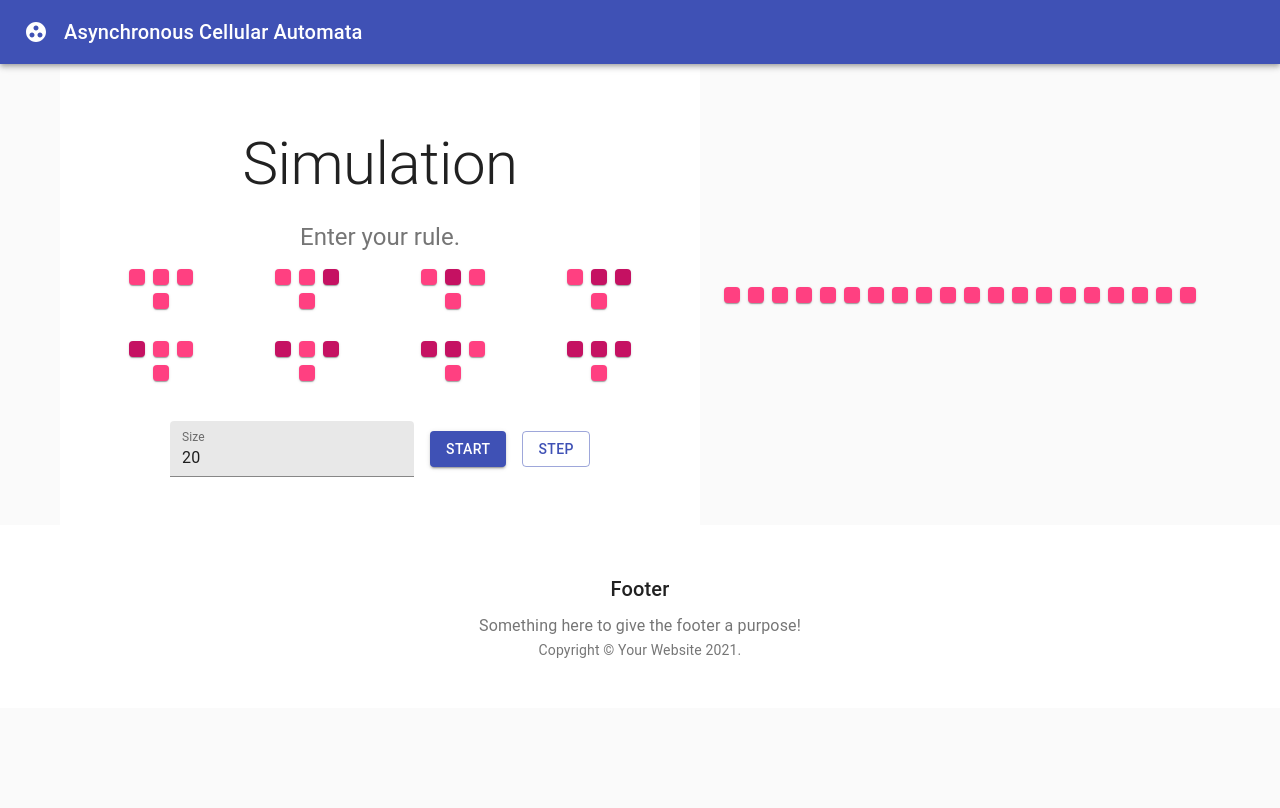
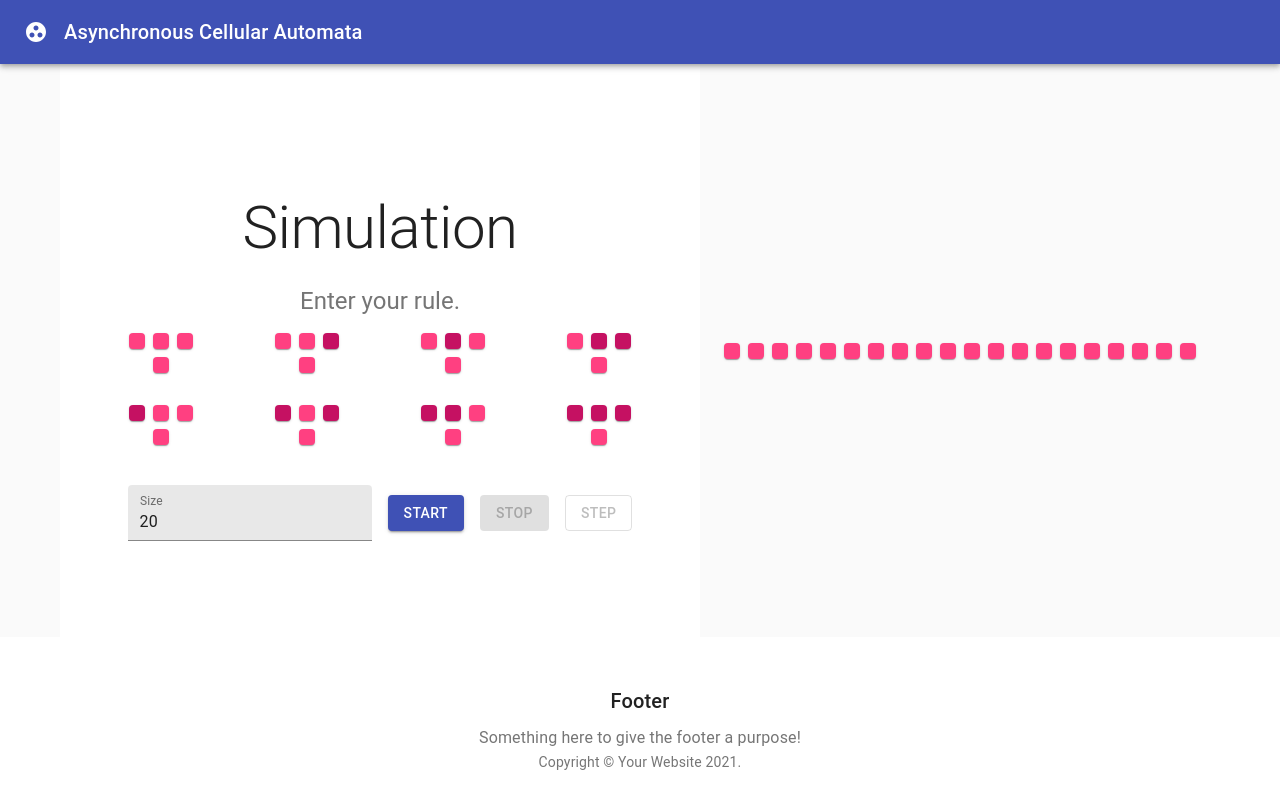
Before and after one commit to zjackwang/Asynch-CA-Emulator, a React (Create React App) app in the folder ca-emulator/: page / in a window 1280 px wide. Shown: the top 808 px of the page. Built offline with nearby package versions, Linux system fonts and the light colour scheme.

Commit message:
able to access input data and display output data

```diff
--- a/ca-emulator/src/CellGrid.js
+++ /dev/null
@@ -1,33 +0,0 @@
-import React from 'react';
-import { Grid, Paper } from "@material-ui/core";
-import { makeStyles } from '@material-ui/core/styles';
-
-const useStyles = makeStyles((theme) => ({
-  paper: {
-    height: theme.spacing(2),
-    width: theme.spacing(2),
-    backgroundColor: theme.palette.secondary.light,
-  },
-}));
-
-export default function CellGrid(props) {
-  const classes = useStyles();
-  console.log(props.size);
-  var sizeArray = Array.from({length: props.size});
-  console.log(sizeArray);
-
-  return (
-    <Grid
-      container
-      justify="center"
-      alignItems="center"
-      spacing={1}
-    >
-      {sizeArray.map((input) => (
-        <Grid item key={input}>
-          <Paper className={classes.paper} />
-        </Grid>
-      ))}
-    </Grid>
-  )
-}
--- /dev/null
+++ b/ca-emulator/src/InputCell.js
@@ -0,0 +1,32 @@
+import React from 'react';
+import { Paper } from "@material-ui/core";
+import { makeStyles } from '@material-ui/core/styles';
+
+const useStyles = makeStyles((theme) => ({
+  paperOff: {
+    height: theme.spacing(2),
+    width: theme.spacing(2),
+    backgroundColor: theme.palette.secondary.light,
+  },
+  paperOn: {
+    height: theme.spacing(2),
+    width: theme.spacing(2),
+    backgroundColor: theme.palette.secondary.dark,
+  },
+}));
+
+export default function InputCell({index, onChildSetInputArray}) {
+  const classes = useStyles();
+  const [checked, setChecked] = React.useState(false);
+
+  const handleChange = (event) => {
+    const newVal = !checked;
+    setChecked(newVal);
+    onChildSetInputArray(index, newVal);
+  };
+
+
+  return (
+    <Paper className={checked ? classes.paperOn : classes.paperOff} onClick={handleChange}/>
+  )
+}
--- /dev/null
+++ b/ca-emulator/src/InputCellGrid.js
@@ -0,0 +1,31 @@
+import React from 'react';
+import { Grid} from "@material-ui/core";
+import { makeStyles } from '@material-ui/core/styles';
+import InputCell from './InputCell.js'
+
+
+export default function InputCellGrid({size, onChildSetInputArray}) {
+
+  var sizeArray = [];
+
+  for (var i = 0; i < size; i++) {
+    sizeArray.push(i);
+  }
+
+
+
+  return (
+    <Grid
+      container
+      justify="center"
+      alignItems="center"
+      spacing={1}
+    >
+      {sizeArray.map((input) => (
+        <Grid item key={input}>
+          <InputCell index={input} onChildSetInputArray={onChildSetInputArray}/>
+        </Grid>
+      ))}
+    </Grid>
+  )
+}
--- a/ca-emulator/src/Main.js
+++ b/ca-emulator/src/Main.js
@@ -1,4 +1,4 @@
-import React from 'react';
+import React, {useEffect} from 'react';
 import AppBar from '@material-ui/core/AppBar';
 import Button from '@material-ui/core/Button';
 import CellsIcon from '@material-ui/icons/GroupWork';
@@ -11,7 +11,8 @@ import Container from '@material-ui/core/Container';
 import Link from '@material-ui/core/Link';
 import TextField from '@material-ui/core/TextField';
 import Rules from './Rules';
-import CellGrid from './CellGrid';
+import InputCellGrid from './InputCellGrid';
+import OutputCellGrid from './OutputCellGrid';
 
 function Copyright() {
   return (
@@ -41,6 +42,11 @@ const useStyles = makeStyles((theme) => ({
     backgroundColor: theme.palette.background.paper,
     padding: theme.spacing(6),
   },
+  gridContent: {
+    padding: theme.spacing(8, 0, 6),
+    marginTop: theme.spacing(4),
+    marginBottom: theme.spacing(4),
+  },
 }));
 
 const cards = [1, 2, 3, 4, 5, 6, 7, 8, 9];
@@ -48,10 +54,52 @@ const cards = [1, 2, 3, 4, 5, 6, 7, 8, 9];
 export default function Main() {
   const classes = useStyles();
 
+
   const [size, setSize] = React.useState(20);
+  const [ruleArray, setRuleArray] = React.useState(Array.from({length: 8}).map(x => false));
+  const [inputArray, setInputArray] = React.useState(Array.from({length: 20}).map(x => false));
+  const [outputArrays, setOutputArrays] = React.useState([]);
+  const [started, setStarted] = React.useState(false);
+
+  useEffect(() => {
+    console.log(ruleArray);
+    console.log(inputArray);
+  }, [ruleArray, inputArray]);
+
+  const handleChildSetRuleArray = (index, value) => {
+    const newArr = ruleArray;
+    newArr[index] = value;
+    setRuleArray(newArr);
+    console.log(value);
+    console.log(newArr);
+  };
+
+  const handleChildSetInputArray = (index, value) => {
+    const newArr = inputArray;
+    newArr[index] = value;
+    setInputArray(newArr);
+    console.log(newArr);
+  };
 
   const handleChange = (event) => {
-    setSize(event.target.value);
+    const newSize = event.target.value;
+    setSize(newSize);
+    setInputArray(Array.from({length: newSize}).map(x => false))
+  };
+
+  const handleOnClickStart = () => {
+    setStarted(true);
+    setOutputArrays(oldArray => [...oldArray, Array.from({length: size}).map(x => false)])
+    console.log(outputArrays);
+  }
+
+  const handleOnClickStop = () => {
+    setStarted(false);
+    setOutputArrays([])
+  }
+
+  const handleOnClickStep = () => {
+    setOutputArrays(oldArray => [...oldArray, Array.from({length: size}).map(x => false)])
   };
 
   return (
@@ -72,7 +120,7 @@ export default function Main() {
           justify='center'
           alignItems='center'
         >
-          <Grid item xs={6}>
+          <Grid item xs={6} className={classes.heroContent}>
             <div className={classes.heroContent}>
               <Container maxWidth="sm">
                 <Typography component="h1" variant="h2" align="center" color="textPrimary" gutterBottom>
@@ -81,7 +129,7 @@ export default function Main() {
                 <Typography variant="h5" align="center" color="textSecondary" paragraph>
                   Enter your rule.
                 </Typography>
-                <Rules/>
+                <Rules onChildSetRuleArray={handleChildSetRuleArray}/>
                 <div className={classes.heroButtons}>
                   <Grid container spacing={2} justify="center" alignItems="center">
                     <Grid item>
@@ -98,12 +146,17 @@ export default function Main() {
                     />
                     </Grid>
                     <Grid item>
-                      <Button variant="contained" color="primary">
+                      <Button variant="contained" color="primary" disabled={started} onClick={handleOnClickStart}>
                         Start
                       </Button>
                     </Grid>
                     <Grid item>
-                      <Button variant="outlined" color="primary">
+                      <Button variant="contained" color="primary" disabled={!started} onClick={handleOnClickStop}>
+                        Stop
+                      </Button>
+                    </Grid>
+                    <Grid item>
+                      <Button variant="outlined" color="primary" disabled={!started} onClick={handleOnClickStep}>
                         Step
                       </Button>
                     </Grid>
@@ -113,9 +166,20 @@ export default function Main() {
             </div>
           </Grid>
           <Grid item>
-            <Container>
-              <CellGrid size={size}/>
-            </Container>
+            <Grid container direction="column" spacing={1} alignItems="flex-start" classname={classes.gridContent}>
+              <Grid item>
+                <Container>
+                  <InputCellGrid size={size} onChildSetInputArray={handleChildSetInputArray}/>
+                </Container>
+              </Grid>
+              {outputArrays.map((outputArray) => (
+                <Grid item key={outputArray.key}>
+                  <Container>
+                    <OutputCellGrid values={outputArray}/>
+                  </Container>
+                </Grid>
+              ))}
+            </Grid>
           </Grid>
         </Grid>
       </main>
--- /dev/null
+++ b/ca-emulator/src/OutputCell.js
@@ -0,0 +1,24 @@
+import React from 'react';
+import { Paper } from "@material-ui/core";
+import { makeStyles } from '@material-ui/core/styles';
+
+const useStyles = makeStyles((theme) => ({
+  paperOff: {
+    height: theme.spacing(2),
+    width: theme.spacing(2),
+    backgroundColor: theme.palette.secondary.light,
+  },
+  paperOn: {
+    height: theme.spacing(2),
+    width: theme.spacing(2),
+    backgroundColor: theme.palette.secondary.dark,
+  },
+}));
+
+export default function OutputCell({value}) {
+  const classes = useStyles();
+
+  return (
+    <Paper className={value ? classes.paperOn : classes.paperOff}/>
+  )
+}
--- /dev/null
+++ b/ca-emulator/src/OutputCellGrid.js
@@ -0,0 +1,22 @@
+import React from 'react';
+import { Grid} from "@material-ui/core";
+import OutputCell from './OutputCell.js'
+
+
+export default function OutputCellGrid({values}) {
+
+  return (
+    <Grid
+      container
+      justify="center"
+      alignItems="center"
+      spacing={1}
+    >
+      {values.map((input) => (
+        <Grid item key={input.key}>
+          <OutputCell value={input}/>
+        </Grid>
+      ))}
+    </Grid>
+  )
+}
--- a/ca-emulator/src/Rule.js
+++ b/ca-emulator/src/Rule.js
@@ -17,12 +17,14 @@ const useStyles = makeStyles((theme) => ({
   },
 }));
 
-export default function Rule(props) {
+export default function Rule({left, middle, right, index, onChildSetRuleArray}) {
   const classes = useStyles();
   const [checked, setChecked] = React.useState(false);
 
   const handleChange = (event) => {
-    setChecked(!checked);
+    const newVal = !checked;
+    setChecked(newVal);
+    onChildSetRuleArray(index, newVal);
   };
 
 
@@ -37,13 +39,13 @@ export default function Rule(props) {
       <Grid item xs={12}>
         <Grid container spacing={1}>
           <Grid item>
-            <Paper className={props.left ? classes.paperOn : classes.paperOff} />
+            <Paper className={left ? classes.paperOn : classes.paperOff} />
           </Grid>
           <Grid item>
-            <Paper className={props.middle ? classes.paperOn : classes.paperOff}/>
+            <Paper className={middle ? classes.paperOn : classes.paperOff}/>
           </Grid>
           <Grid item>
-            <Paper className={props.right ? classes.paperOn : classes.paperOff}/>
+            <Paper className={right ? classes.paperOn : classes.paperOff}/>
           </Grid>
         </Grid>
       </Grid>
--- a/ca-emulator/src/Rules.js
+++ b/ca-emulator/src/Rules.js
@@ -2,45 +2,53 @@ import React from 'react';
 import { Grid } from "@material-ui/core";
 import Rule from "./Rule.js";
 
-export default function Rules(left, middle, right) {
+export default function Rules({onChildSetRuleArray}) {
 
   const ruleInputs = [
     {
+      index: 0,
       left: false,
       middle: false,
       right: false,
     },
     {
+      index: 1,
       left: false,
       middle: false,
       right: true,
     },
     {
+      index: 2,
       left: false,
       middle: true,
       right: false,
     },
     {
+      index: 3,
       left: false,
       middle: true,
       right: true,
     },
     {
+      index: 4,
       left: true,
       middle: false,
       right: false,
     },
     {
+      index: 5,
       left: true,
       middle: false,
       right: true,
     },
     {
+      index: 6,
       left: true,
       middle: true,
       right: false,
     },
     {
+      index: 7,
       left: true,
       middle: true,
       right: true,
@@ -50,8 +58,8 @@ export default function Rules(left, middle, right) {
   return (
     <Grid container justify="center" spacing={4}>
       {ruleInputs.map((input) => (
-        <Grid key={input} item xs={3}>
-          <Rule left={input.left} middle={input.middle} right={input.right}/>
+        <Grid key={input.index} item xs={3}>
+          <Rule left={input.left} middle={input.middle} right={input.right} index={input.index} onChildSetRuleArray={onChildSetRuleArray}/>
         </Grid>
       ))}
     </Grid>
```
